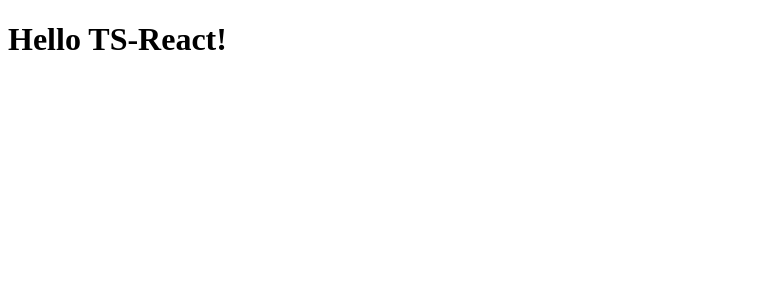
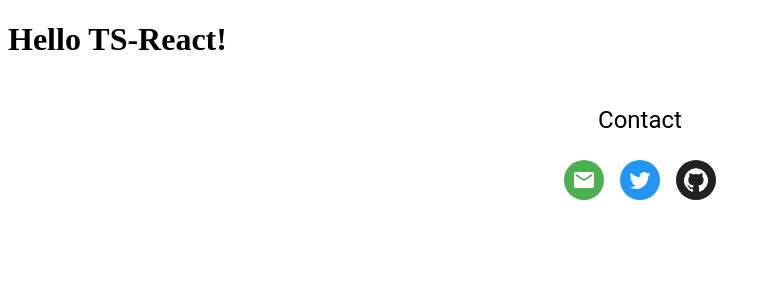
Before and after one commit to gen0x39/portfolio, a React app: page / in a window 1280 px wide. Shown: the top 300 px of the page, without its empty margins (0-771 px from the left). Built offline with nearby package versions, Linux system fonts and the light colour scheme; the HTML template or start-up script is replaced by a standard one.

Commit message:
Add: support for material-ui

```diff
--- a/package.json
+++ b/package.json
@@ -20,6 +20,8 @@
   },
   "homepage": "https://github.com/gen0x39/portfolio#readme",
   "dependencies": {
+    "@material-ui/core": "^4.12.3",
+    "@material-ui/icons": "^4.11.2",
     "react": "^17.0.2",
     "react-dom": "^17.0.2"
   },
--- a/src/components/App.tsx
+++ b/src/components/App.tsx
@@ -1,11 +1,13 @@
 import React, { Component } from 'react';
+import Contact from './Contact'
 
 class App extends Component {
     render() {
         return (
-            <>
-              <h1>Hello TS-React!</h1>
-            </>
+          <>
+            <h1>Hello TS-React!</h1>
+            <Contact />
+          </>
         )
     }
 }
--- /dev/null
+++ b/src/components/Contact.tsx
@@ -0,0 +1,74 @@
+import React from 'react'
+import Box from '@material-ui/core/Box'
+import Typography from '@material-ui/core/Typography'
+import { makeStyles } from '@material-ui/core/styles'
+import Link from '@material-ui/core/Link'
+import MailIcon from '@material-ui/icons/Mail'
+import TwitterIcon from '@material-ui/icons/Twitter'
+import GitHubIcon from '@material-ui/icons/GitHub'
+import Avatar from '@material-ui/core/Avatar'
+import { green, blue, grey } from '@material-ui/core/colors'
+
+const useStyles = makeStyles((theme) => ({
+  root: {
+    display: 'flex',
+    '& > *': {
+      margin: theme.spacing(1),
+    },
+  },
+  green: {
+    color: '#fff',
+    backgroundColor: green[500],
+  },
+  blue: {
+    color: theme.palette.getContrastText(blue[500]),
+    backgroundColor: blue[500],
+  },
+  grey: {
+    color: theme.palette.getContrastText(grey[900]),
+    backgroundColor: grey[900],
+  },
+}));
+
+const Contact: React.FC = () => {
+  const classes = useStyles();
+
+  const redirectToTwitter = () => {
+    window.location.href = "https://twitter.com/gen0x39";
+  };
+
+  const redirectToGitHub = () => {
+    window.location.href = "https://github.com/gen0x39";
+  };
+
+  return (
+    <>
+      <Box p={2}>
+        <Box display='flex' justifyContent='center' p={1} >
+          <Typography variant='h5' >
+            Contact
+          </Typography>
+        </Box>
+        <Box className={classes.root} display='flex' justifyContent='center' p={1}>
+          <Link href='#' color='inherit'>
+            <Avatar className={classes.green}>
+              <MailIcon />
+            </Avatar>
+          </Link>
+          <Link href='#' color='inherit' onClick={redirectToTwitter}>
+            <Avatar className={classes.blue}>
+              <TwitterIcon />
+            </Avatar>
+          </Link>
+          <Link href='#' color='inherit' onClick={redirectToGitHub}>
+            <Avatar className={classes.grey}>
+              <GitHubIcon />
+            </Avatar>
+          </Link>
+        </Box>
+      </Box>
+    </>
+  );
+}
+
+export default Contact;
```
Also changed, not shown: src/components/Sample.tsx (added, +9 -0 lines), 1 other file (tests, documents, lock files or other folders).
